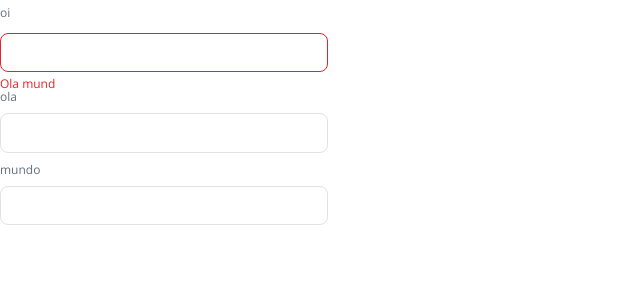
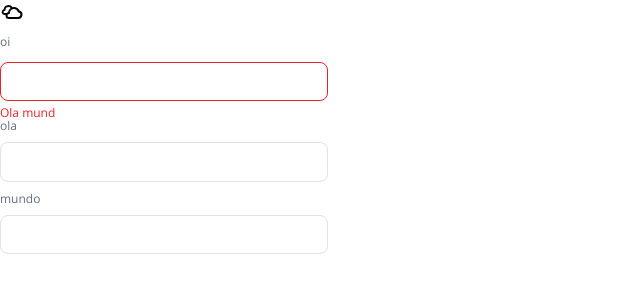
Before and after one commit to deeborges/archetype-next, a Next.js app: page / in a window 1280 px wide. Shown: the top 300 px of the page, without its empty margins (0-640 px from the left). Built offline with nearby package versions, Linux system fonts and the light colour scheme.

Commit message:
icon support

```diff
--- /dev/null
+++ b/src/components/Icons/index.tsx
@@ -0,0 +1,16 @@
+import styled from 'styled-components';
+import Icon from './styled';
+
+const Svg = styled(Icon)`
+  width: 24px;
+  height: 24px;
+`;
+
+export const Cloud = () => (
+  <Svg viewBox="0 0 24 24">
+    <path
+      fill="currentColor"
+      d="M19.47,10.54A6,6,0,0,0,14,7a5.82,5.82,0,0,0-1.39.18,5,5,0,0,0-9,2A3,3,0,0,0,4.5,15h1a4,4,0,0,0,0,.5A3.5,3.5,0,0,0,9,19h9.17a4.33,4.33,0,0,0,1.3-8.46ZM4.5,13a1,1,0,0,1,0-2,1,1,0,0,0,1-1,3,3,0,0,1,3-3,3,3,0,0,1,2.22,1,6,6,0,0,0-2.66,4.13,3.49,3.49,0,0,0-1.5.87Zm13.67,4H9a1.5,1.5,0,0,1,0-3,1,1,0,0,0,1-1,4,4,0,0,1,7.78-1.29,1,1,0,0,0,.78.67A2.33,2.33,0,0,1,18.17,17Z"
+    />
+  </Svg>
+);
--- /dev/null
+++ b/src/components/Icons/styled.ts
@@ -0,0 +1,7 @@
+import styled from 'styled-components';
+
+export default styled.svg.attrs({
+  version: '1.1',
+  xmlns: 'http://www.w3.org/2000/svg',
+  xmlnsXlink: 'http://www.w3.org/1999/xlink'
+})``;
--- a/src/hooks/useForm.tsx
+++ b/src/hooks/useForm.tsx
@@ -36,7 +36,6 @@ const useForm = <T extends Record<keyof T, any> = {}>(options?: {
     const value = sanitizeFn ? sanitizeFn(e.target.value) : e.target.value;
     e.persist();
 
-    console.log(key, value);
     setData({
       ...data,
       [key]: value
--- a/src/pages/index.tsx
+++ b/src/pages/index.tsx
@@ -1,8 +1,10 @@
+import * as Icons from 'components/Icons';
 import { Input } from 'components/Input';
 
 export default function Home() {
   return (
     <>
+      <Icons.Cloud />
       <Input
         name="deyv"
         type="email"
```
Also changed, not shown: 2 other files (tests, documents, lock files or other folders).
